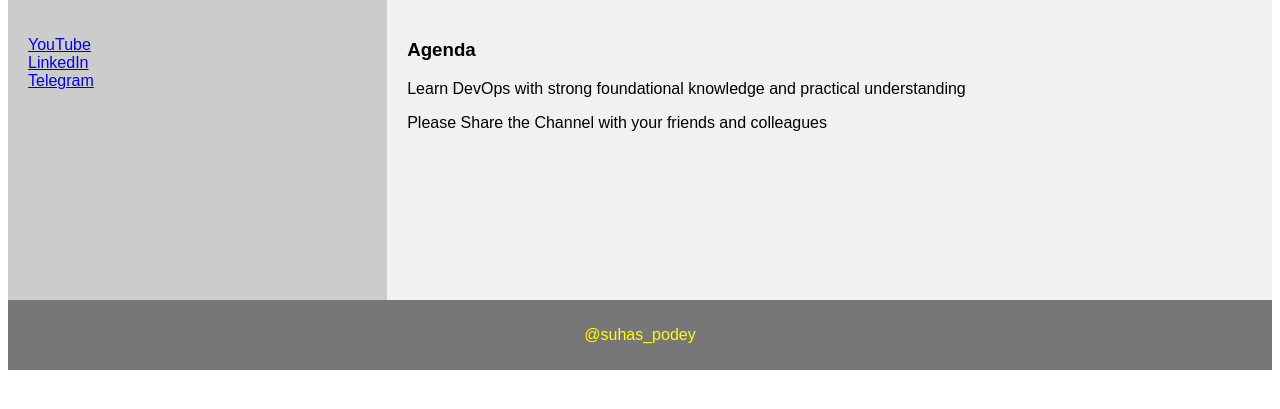
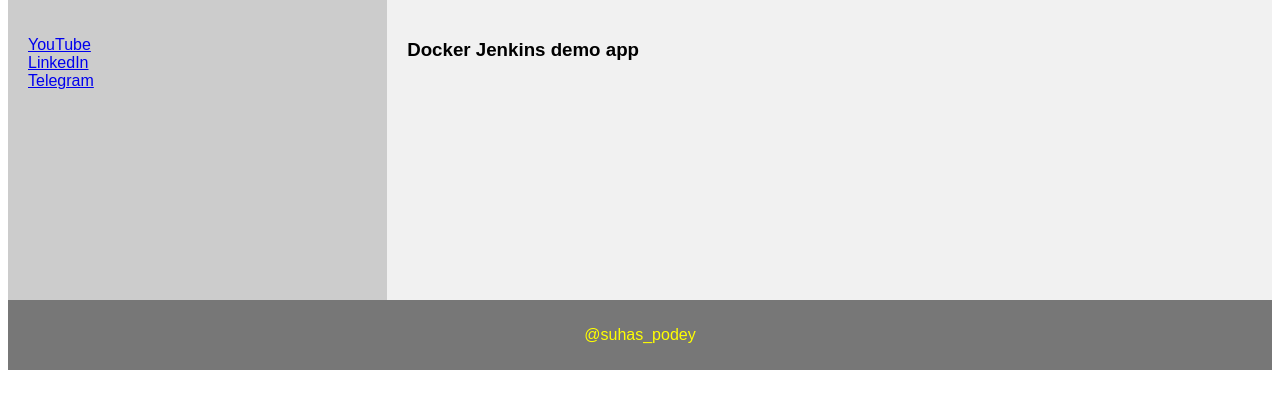
Before and after one commit to suhas25-git/python-app, a Django app: page /demo/ in a window 1280 px wide. Shown: the part 216-625 px from the top of the page. Run offline with Django 4.2, Linux system fonts and the light colour scheme.

Commit message:
Update demo_site.html

```diff
--- a/devops/demo/templates/demo_site.html
+++ b/devops/demo/templates/demo_site.html
@@ -86,9 +86,7 @@ footer {
   </nav>
 
   <article>
-    <h1>Agenda</h1>
-    <p>Learn DevOps with strong foundational knowledge and practical understanding</p>
-    <p>Please Share the Channel with your friends and colleagues</p>
+    <h1>Docker Jenkins demo app</h1>
   </article>
 </section>
 
```
